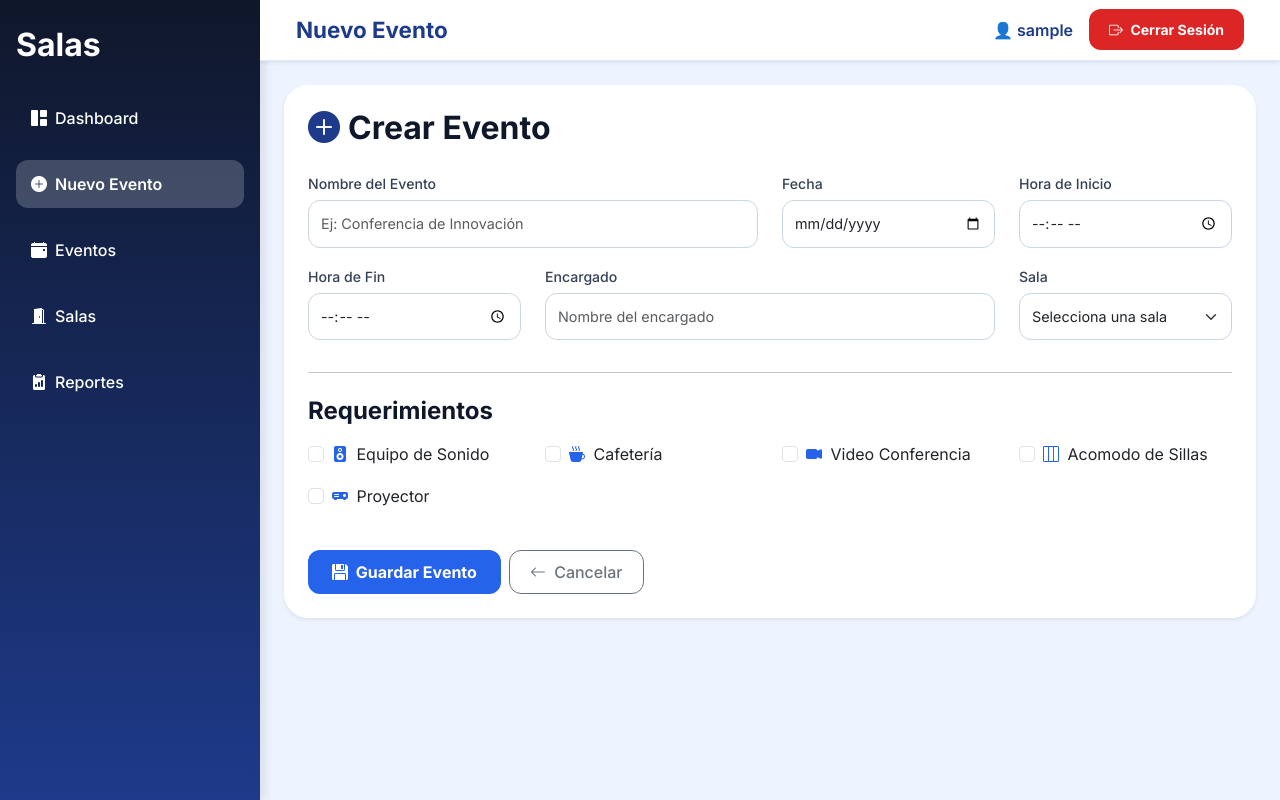
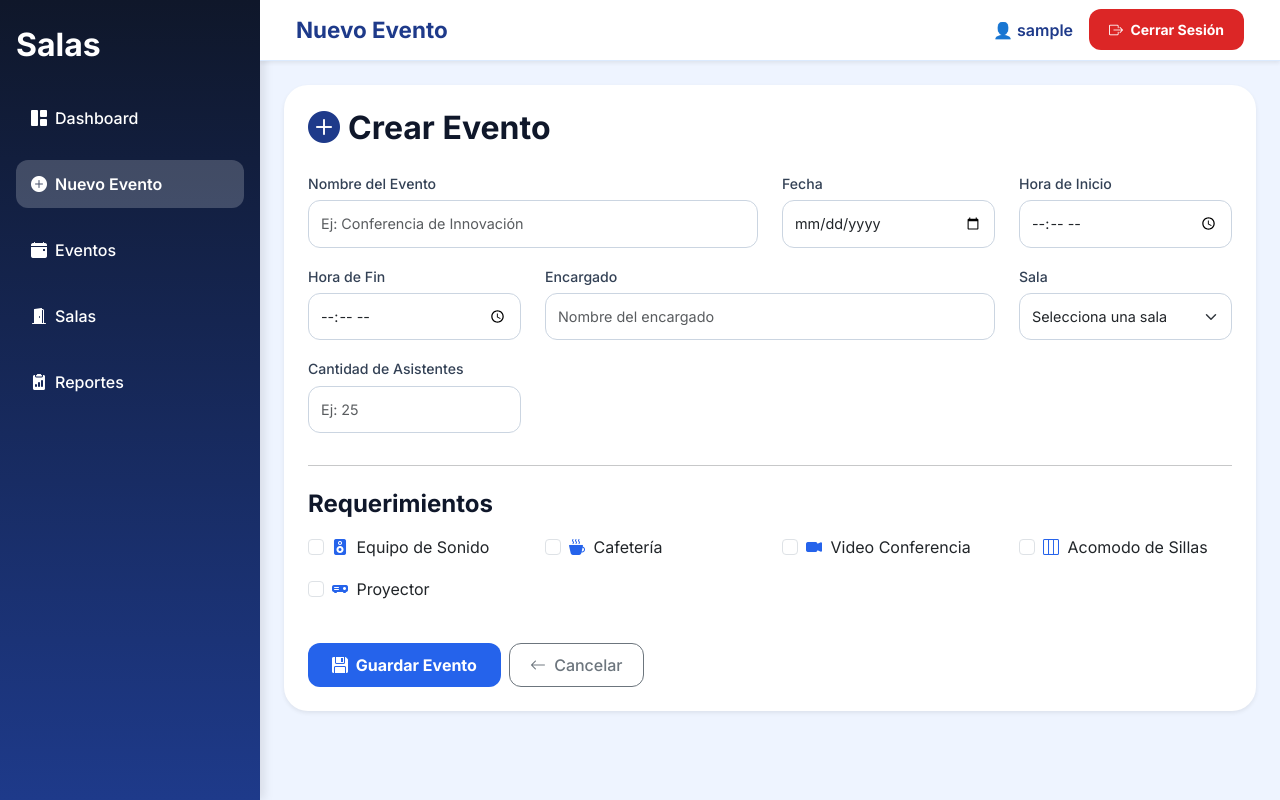
Before and after one commit to JesusF10/gestor-salas, a Django app: page /salas/eventos/crear/ in a window 1280 px wide. Run offline with Django 5.2, Linux system fonts and the light colour scheme; the visitor is signed in with stand-in values (Sample User, id 1); data that the repository does not hold is empty; some libraries are stand-ins or nearby versions.

Commit message:
fix(services): modify participantes; add validations

```diff
--- a/src/apps/reservas/services.py
+++ b/src/apps/reservas/services.py
@@ -13,7 +13,6 @@ from datetime import date, time
 from typing import Any
 
 from django.db import connection
-
 
 # =============================================================================
 # SALAS
@@ -86,7 +85,9 @@ def eliminar_sala_sql(sala_id: int) -> None:
         cursor.execute(query, [sala_id])
 
 
-def verificar_colision_sala_sql(numero_sala: int, excluir_sala_id: int | None = None) -> bool:
+def verificar_colision_sala_sql(
+    numero_sala: int, excluir_sala_id: int | None = None
+) -> bool:
     """
     Verifica si ya existe una sala con el número indicado.
     """
@@ -147,7 +148,9 @@ def verificar_colision_sql(
                     AND id != %s
                 );
             """
-            cursor.execute(query, [sala_id, fecha, hora_fin, hora_inicio, excluir_evento_id])
+            cursor.execute(
+                query, [sala_id, fecha, hora_fin, hora_inicio, excluir_evento_id]
+            )
         else:
             query = """
                 SELECT EXISTS (
@@ -172,6 +175,7 @@ def crear_evento_sql(
     encargado: str,
     sala_id: int,
     requerimientos: list[str] | None = None,
+    asistentes: int = 0,
 ) -> int:
     """
     Inserta un nuevo evento en la base de datos.
@@ -196,8 +200,8 @@ def crear_evento_sql(
             encargado,
             sala_id,
             requerimientos or [],
-            [],     # asistentes vacío por defecto
-            "",     # reporte vacío al crear
+            asistentes,
+            "",  # reporte vacío al crear
         ]
         cursor.execute(query, params)
         row = cursor.fetchone()
@@ -229,6 +233,7 @@ def listar_eventos_sql() -> list[dict[str, Any]]:
                 e.requerimientos,
                 e.reporte,
                 e.sala_id,
+                e.asistentes,
                 s.numero_sala
             FROM eventos e
             INNER JOIN salas s ON e.sala_id = s.id
@@ -282,7 +287,9 @@ def obtener_evento_sql(evento_id: int) -> dict[str, Any] | None:
                 e.requerimientos,
                 e.reporte,
                 e.sala_id,
-                s.numero_sala
+                e.asistentes,
+                s.numero_sala,
+                s.capacidad
             FROM eventos e
             INNER JOIN salas s ON e.sala_id = s.id
             WHERE e.id = %s;
@@ -311,6 +318,7 @@ def actualizar_evento_sql(
     encargado: str,
     requerimientos: list[str],
     sala_id: int,
+    asistentes: int,
 ) -> None:
     """
     Actualiza los datos de un evento existente por su ID.
@@ -326,7 +334,8 @@ def actualizar_evento_sql(
                 hora_fin       = %s,
                 encargado      = %s,
                 requerimientos = %s,
-                sala_id        = %s
+                sala_id        = %s,
+                asistentes     = %s
             WHERE id = %s;
         """
         params: list[Any] = [
@@ -337,6 +346,7 @@ def actualizar_evento_sql(
             encargado,
             requerimientos,
             sala_id,
+            asistentes,
             evento_id,
         ]
         cursor.execute(query, params)
@@ -457,6 +467,7 @@ def buscar_eventos_sql(
                 e.requerimientos,
                 e.reporte,
                 e.sala_id,
+                e.asistentes,
                 s.numero_sala,
                 s.capacidad
             FROM eventos e
--- a/src/apps/reservas/views.py
+++ b/src/apps/reservas/views.py
@@ -206,6 +206,21 @@ def evento_create_view(request: Any) -> Any:
         encargado = datos.get("encargado", "").strip()
         requerimientos: list[str] = datos.getlist("requerimientos")
 
+        asistentes_raw = datos.get("asistentes", "0").strip()
+        try:
+            asistentes = int(asistentes_raw) if asistentes_raw else 0
+            if asistentes <= 0:
+                raise ValueError()
+        except ValueError:
+            return render(
+                request,
+                "reservas/evento_form.html",
+                {
+                    "error": "La cantidad de asistentes debe ser un número entero positivo.",
+                    "salas": salas,
+                },
+            )
+
         # Validar sala seleccionada
         if not sala_id_raw:
             return render(
@@ -218,6 +233,18 @@ def evento_create_view(request: Any) -> Any:
             )
 
         sala_id = int(sala_id_raw)
+
+        # Validar capacidad de la sala seleccionada
+        sala = obtener_sala_sql(sala_id)
+        if sala and asistentes > sala.get("capacidad", 0):
+            return render(
+                request,
+                "reservas/evento_form.html",
+                {
+                    "error": f"La cantidad de asistentes ({asistentes}) supera la capacidad máxima de la Sala {sala['numero_sala']} ({sala['capacidad']} personas).",
+                    "salas": salas,
+                },
+            )
 
         # Validar duración mínima (≥20 minutos, igual que el equipo)
         if hora_inicio and hora_fin:
@@ -260,6 +287,7 @@ def evento_create_view(request: Any) -> Any:
                 encargado=encargado,
                 sala_id=sala_id,
                 requerimientos=requerimientos,
+                asistentes=asistentes,
             )
             return redirect("dashboard")
 
@@ -307,6 +335,22 @@ def evento_editar_view(request: Any, pk: int) -> Any:
         encargado = datos.get("encargado", "").strip()
         requerimientos: list[str] = datos.getlist("requerimientos")
 
+        asistentes_raw = datos.get("asistentes", "0").strip()
+        try:
+            asistentes = int(asistentes_raw) if asistentes_raw else 0
+            if asistentes <= 0:
+                raise ValueError()
+        except ValueError:
+            return render(
+                request,
+                "reservas/evento_editar.html",
+                {
+                    "error": "La cantidad de asistentes debe ser un número entero positivo.",
+                    "evento": evento,
+                    "salas": salas,
+                },
+            )
+
         if not sala_id_raw:
             return render(
                 request,
@@ -319,6 +363,19 @@ def evento_editar_view(request: Any, pk: int) -> Any:
             )
 
         sala_id = int(sala_id_raw)
+
+        # Validar capacidad de la sala seleccionada
+        sala = obtener_sala_sql(sala_id)
+        if sala and asistentes > sala.get("capacidad", 0):
+            return render(
+                request,
+                "reservas/evento_editar.html",
+                {
+                    "error": f"La cantidad de asistentes ({asistentes}) supera la capacidad máxima de la Sala {sala['numero_sala']} ({sala['capacidad']} personas).",
+                    "evento": evento,
+                    "salas": salas,
+                },
+            )
 
         # Validar duración mínima (≥20 minutos)
         if hora_inicio and hora_fin:
@@ -365,6 +422,7 @@ def evento_editar_view(request: Any, pk: int) -> Any:
                 encargado=encargado,
                 requerimientos=requerimientos,
                 sala_id=sala_id,
+                asistentes=asistentes,
             )
             return redirect("dashboard")
 
--- a/src/templates/reservas/evento_detail.html
+++ b/src/templates/reservas/evento_detail.html
@@ -12,7 +12,10 @@
                 <div>
                     <span class="badge bg-primary rounded-pill mb-2 px-3 py-2">Sala {{ evento.numero_sala }}</span>
                     <h2 class="fw-bold text-dark mb-1">{{ evento.nombre }}</h2>
-                    <p class="text-muted"><i class="bi bi-person-fill me-1"></i>Responsable: <strong>{{ evento.encargado }}</strong></p>
+                    <div class="d-flex flex-wrap gap-3">
+                        <p class="text-muted mb-0"><i class="bi bi-person-fill me-1"></i>Responsable: <strong>{{ evento.encargado }}</strong></p>
+                        <p class="text-muted mb-0"><i class="bi bi-people-fill me-1"></i>Asistentes: <strong>{{ evento.asistentes }}</strong> / Capacidad: <strong>{{ evento.capacidad }} personas</strong></p>
+                    </div>
                 </div>
 
                 {% if user.is_authenticated %}
--- a/src/templates/reservas/evento_form.html
+++ b/src/templates/reservas/evento_form.html
@@ -71,6 +71,19 @@
                         <option value="{{ sala.id }}">Sala {{ sala.numero_sala }} ({{ sala.capacidad }} personas)</option>
                         {% endfor %}
                     </select>
+                </div>
+
+                <!-- Asistentes: campo numérico -->
+                <div class="col-md-3 mb-3">
+                    <label class="form-label">Cantidad de Asistentes</label>
+                    <input
+                        type="number"
+                        class="form-control"
+                        name="asistentes"
+                        min="1"
+                        placeholder="Ej: 25"
+                        required
+                    >
                 </div>
 
             </div>
```
Also changed, not shown: src/apps/reservas/models.py (+3 -22 lines), src/templates/reservas/evento_editar.html (+13 -0 lines), src/apps/reservas/migrations/0004_delete_encargado_alter_evento_asistentes.py (added).
